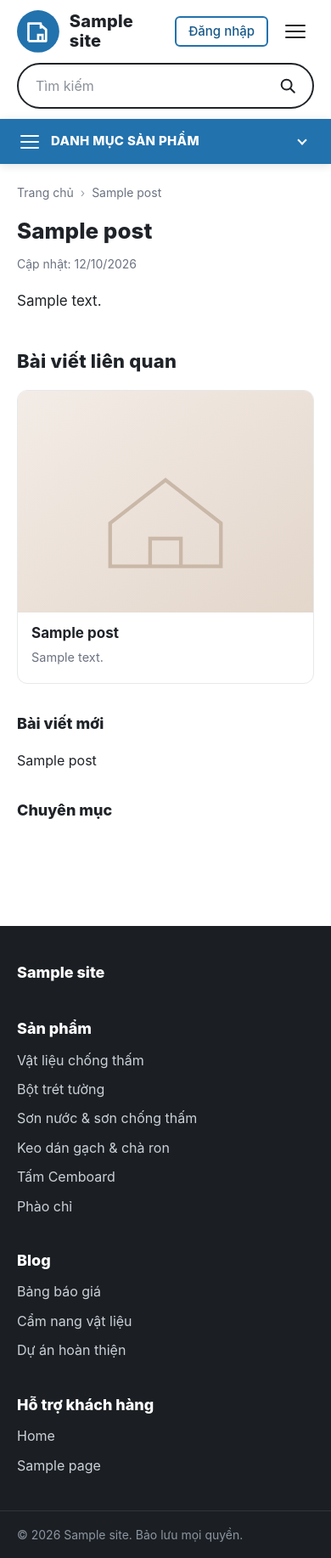
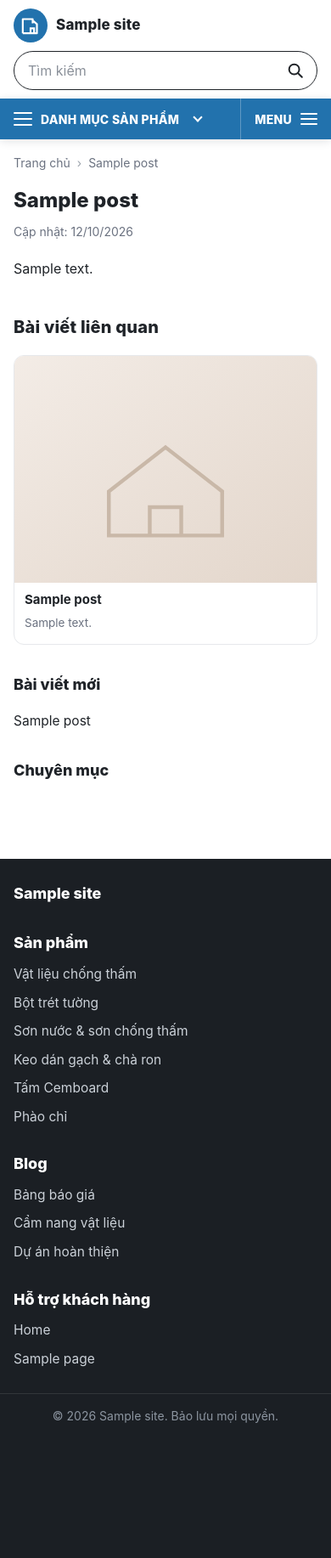
Before and after one commit to phuoclh3-creator/daiphuvinh-theme, a WordPress theme: template dpv-theme/single.php in a window 390 px wide. Shown: the whole page at 85% size. After the commit the page ends 1675 px from the top, so only its background shows below. Run offline with PHP 8.4 and a stand-in for WordPress, Linux system fonts and the light colour scheme; the site name, menu and one post (Sample post) are stand-ins, and other content is empty; some libraries are stand-ins or nearby versions.

Commit message:
Mobile: thiết kế lại giao diện di động (header gọn, thanh Danh mục/Menu dính, dropdown full-width, banner, thẻ sản phẩm 2 cột, nút liên hệ nhỏ gọn)
Co-Authored-By: Claude Sonnet 5.5 <noreply@anthropic.com>
Claude-Session: https://claude.ai/code/session_01GwzTrU4UfvBzdbEgCyytfe

```diff
--- a/dpv-theme/header.php
+++ b/dpv-theme/header.php
@@ -72,10 +72,6 @@ $cart_url  = $has_woo ? wc_get_cart_url() : '';
 					<?php $n = dpv_cart_count(); if ( $n ) : ?><span class="cart-link__n"><?php echo (int) $n; ?></span><?php endif; ?>
 				</a>
 			<?php endif; ?>
-			<button class="nav-toggle" type="button" aria-expanded="false" aria-controls="primary-nav">
-				<span class="screen-reader-text"><?php esc_html_e( 'Mở menu', 'dpv-theme' ); ?></span>
-				<span class="nav-toggle__bars" aria-hidden="true"></span>
-			</button>
 		</div>
 	</div>
 
@@ -95,6 +91,11 @@ $cart_url  = $has_woo ? wc_get_cart_url() : '';
 				<?php endif; ?>
 			</div>
 
+			<button class="menubtn nav-toggle" type="button" aria-expanded="false" aria-controls="primary-nav">
+				<span class="menubtn__label"><?php esc_html_e( 'Menu', 'dpv-theme' ); ?></span>
+				<span class="menubtn__bars" aria-hidden="true"></span>
+			</button>
+
 			<nav id="primary-nav" class="primary-nav" aria-label="<?php esc_attr_e( 'Menu chính', 'dpv-theme' ); ?>">
 				<?php
 				wp_nav_menu( array(
--- a/dpv-theme/style.css
+++ b/dpv-theme/style.css
@@ -88,11 +88,7 @@ button { cursor: pointer; }
 .btn--outline:hover { background: var(--dpv-primary-dark); border-color: var(--dpv-primary-dark); color: #fff; }
 .cart-link { position: relative; color: var(--dpv-text); display: inline-flex; }
 .cart-link__n { position: absolute; top: -6px; right: -8px; background: var(--dpv-primary-dark); color: #fff; font-size: 11px; min-width: 18px; height: 18px; line-height: 18px; text-align: center; border-radius: 9px; padding: 0 4px; }
-.nav-toggle { display: none; background: transparent; border: 0; width: 44px; height: 44px; padding: 0; position: relative; }
-.nav-toggle__bars, .nav-toggle__bars::before, .nav-toggle__bars::after { content: ""; display: block; position: absolute; left: 10px; right: 10px; height: 2px; background: var(--dpv-text); border-radius: 2px; }
-.nav-toggle__bars { top: 21px; }
-.nav-toggle__bars::before { top: -7px; left: 0; right: 0; }
-.nav-toggle__bars::after { top: 7px; left: 0; right: 0; }
+.menubtn { display: none; }
 
 /* Thanh đỏ */
 .navbar { background: var(--dpv-primary); color: #fff; position: sticky; top: 0; z-index: 100; box-shadow: 0 2px 10px rgba(16, 24, 40, .12); }
@@ -295,36 +291,120 @@ body.admin-bar .navbar { top: 32px; }
 	.footer-grid { grid-template-columns: 1fr 1fr; }
 }
 @media (max-width: 820px) {
-	.header-top { grid-template-columns: 1fr auto; gap: 12px; padding-top: 12px; padding-bottom: 12px; }
-	.header-top .searchform { grid-column: 1 / -1; order: 3; }
-	.header-contact { display: none; }
-	.header-actions { grid-column: auto; order: 2; gap: 10px; }
-	.header-actions .btn { padding: 7px 14px; font-size: 15px; }
-	.nav-toggle { display: inline-block; }
-	.navbar__in { flex-direction: column; gap: 0; min-height: 0; }
-	.catbtn-wrap { width: 100%; }
-	.catbtn { padding: 14px 4px; }
-	.primary-nav { display: none; }
-	.primary-nav.is-open { display: block; padding-bottom: 8px; max-height: calc(100vh - 130px); overflow-y: auto; }
-	.primary-nav .menu { flex-direction: column; }
-	.primary-nav .menu > li > a { padding: 12px 4px; border-bottom: 1px solid rgba(255, 255, 255, .18); }
-	.primary-nav .sub-menu { position: static; display: block; box-shadow: none; background: rgba(0, 0, 0, .12); border-radius: 0; }
-	.primary-nav .sub-menu a { color: #fff; }
-	.hero { grid-template-columns: minmax(0, 1fr); }
+	body { font-size: 15.5px; }
+	.container { padding: 0 16px; }
+
+	/* Header gọn: logo + giỏ hàng, ô tìm kiếm full-width bên dưới */
+	.header-top { grid-template-columns: minmax(0, 1fr) auto; gap: 10px 12px; padding-top: 10px; padding-bottom: 10px; }
+	.header-top .searchform { grid-column: 1 / -1; order: 3; border-width: 1.5px; }
+	.searchform__input { padding: 9px 16px; }
+	.searchform__btn { padding: 0 14px; }
+	.header-contact, .header-actions .btn { display: none; }
+	.header-actions { grid-column: auto; order: 2; gap: 0; }
+	.brand { gap: 10px; }
+	.brand__mark svg { width: 40px; height: 40px; }
+	.custom-logo-link img { max-height: 44px; }
+	.brand__name { font-size: 17px; }
+	.brand__tag { font-size: 11px; }
+	.cart-link { width: 42px; height: 42px; align-items: center; justify-content: center; border-radius: 50%; background: var(--dpv-soft); }
+	.cart-link svg { width: 24px; height: 24px; }
+
+	/* Thanh điều hướng dính: [Danh mục] [Menu]; bảng xổ phủ full-width bên dưới */
+	.navbar__in { gap: 0; min-height: 48px; justify-content: space-between; }
+	.catbtn-wrap { position: static; width: auto; flex: 1; min-width: 0; }
+	.catbtn { padding: 0; gap: 10px; font-size: 14px; }
+	.catbtn.can-drop::after { margin-left: 8px; margin-right: 0; }
+	.is-home .catbtn { cursor: pointer; }
+	.menubtn { display: inline-flex; align-items: center; gap: 10px; flex: none; background: transparent; border: 0; border-left: 1px solid rgba(255, 255, 255, .28); color: #fff; font-weight: 800; text-transform: uppercase; letter-spacing: .02em; font-size: 14px; padding: 0 0 0 16px; margin-left: 12px; }
+	.menubtn__bars, .menubtn__bars::before, .menubtn__bars::after { content: ""; display: block; width: 20px; height: 2px; background: currentColor; border-radius: 2px; position: relative; transition: transform .2s, background .2s; }
+	.menubtn__bars::before { position: absolute; top: -6px; left: 0; }
+	.menubtn__bars::after { position: absolute; top: 6px; left: 0; }
+	.menubtn[aria-expanded="true"] .menubtn__bars { background: transparent; }
+	.menubtn[aria-expanded="true"] .menubtn__bars::before { top: 0; transform: rotate(45deg); }
+	.menubtn[aria-expanded="true"] .menubtn__bars::after { top: 0; transform: rotate(-45deg); }
+
+	.cat-panel--drop, .primary-nav { position: absolute; top: 100%; left: 0; right: 0; width: auto; max-height: calc(100vh - 120px); max-height: calc(100dvh - 120px); overflow-y: auto; overscroll-behavior: contain; box-shadow: 0 14px 28px rgba(16, 24, 40, .22); }
+	.cat-panel--drop { border-radius: 0; padding: 4px 0; background: #fff; }
+	.cat-panel--drop[hidden] { display: none; }
+	.cat-list > li > a { padding: 13px 20px; font-size: 16px; border-bottom: 1px solid var(--dpv-line); }
+	.cat-list > li:last-child > a { border-bottom: 0; }
+	.cat-list .sub-menu { position: static; display: block; box-shadow: none; border-radius: 0; background: var(--dpv-soft); padding: 2px 0; min-width: 0; }
+	.cat-list > li.menu-item-has-children > a::after { transform: rotate(135deg); }
+	.cat-list .sub-menu a { padding: 10px 20px 10px 34px; font-size: 15px; }
+
+	.primary-nav { display: none; background: #fff; border-radius: 0; }
+	.primary-nav.is-open { display: block; }
+	.primary-nav .menu { flex-direction: column; gap: 0; height: auto; }
+	.primary-nav .menu > li { display: block; }
+	.primary-nav .menu > li > a { color: var(--dpv-text); font-size: 15px; padding: 14px 20px; border-bottom: 1px solid var(--dpv-line); }
+	.primary-nav .menu > li > a:hover, .primary-nav .menu > li.current-menu-item > a, .primary-nav .menu > li.current_page_item > a { background: var(--dpv-soft); color: var(--dpv-primary-dark); border-bottom-color: var(--dpv-line); }
+	.primary-nav .menu-item-has-children > a::after { display: none; }
+	.primary-nav .sub-menu { position: static; display: block; box-shadow: none; background: var(--dpv-soft); border-radius: 0; padding: 0; min-width: 0; }
+	.primary-nav .sub-menu a { color: var(--dpv-text); padding: 11px 20px 11px 34px; }
+
+	/* Trang chủ: banner + danh mục nhanh */
+	.hero { grid-template-columns: minmax(0, 1fr); gap: 14px; padding-top: 12px; }
 	.hero__cats { display: none; }
-	.slider { min-height: 0; aspect-ratio: 16 / 10; }
-	.slide__copy { max-width: 92%; padding: 20px 22px; }
-	.side-list { grid-template-columns: 1fr; }
+	.slider { min-height: 0; aspect-ratio: 16 / 11; border-radius: 10px; }
+	.slide--default { align-items: flex-start; }
+	.slide__copy { max-width: 100%; padding: 18px 18px 40px; }
+	.slide__kicker { font-size: 11.5px; margin-bottom: 6px; }
+	.slide__title { font-size: 20px; margin-bottom: 10px; }
+	.slide__bullets li { font-size: 14px; padding-left: 16px; margin-bottom: 2px; line-height: 1.45; }
+	.slide__bullets li::before { width: 6px; height: 6px; }
+	.slider__dots { bottom: 10px; }
+	.slider__dot { width: 8px; height: 8px; }
+
+	.hero__side .section-title--left { font-size: 20px; margin-bottom: 10px; }
+	.side-list { grid-template-columns: minmax(0, 1fr); gap: 10px; }
+	.side-item { display: grid; grid-template-columns: 112px minmax(0, 1fr); gap: 12px; align-items: center; background: #fff; border: 1px solid var(--dpv-line); border-radius: 10px; padding: 8px; }
+	.side-item__img { aspect-ratio: 4 / 3; border-radius: 6px; }
+	.side-item__title { margin-top: 0; font-size: 15px; font-weight: 600; }
+
+	/* Khối nội dung */
+	.block { padding-top: 22px; }
+	.block__head { margin-bottom: 12px; gap: 10px; }
+	.block__head .section-title { font-size: 12.5px; padding: 6px 26px 6px 12px; letter-spacing: .03em; }
+	.more { font-size: 13px; padding-bottom: 6px; }
+	.section-title { font-size: 20px; }
+	.grid { gap: 12px; }
 	.grid--3 { grid-template-columns: minmax(0, 1fr); }
-	.section-title { font-size: 22px; }
-	.block__head .section-title { font-size: 13px; padding: 6px 28px 6px 12px; }
-	.more { font-size: 13px; }
-	.archive-title, .entry-title { font-size: 26px; }
-	.cat-panel--drop { position: static; }
+	.project { aspect-ratio: 16 / 6.4; }
+	.project__title { font-size: 15px; padding: 12px 18px; }
+	.card__body { padding: 10px 12px 14px; }
+	.card__title { font-size: 15px; line-height: 1.35; }
+	.card__excerpt { font-size: 13.5px; }
+	.woocommerce ul.products li.product .woocommerce-loop-product__title { font-size: 14.5px; padding: 0 10px; }
+	.woocommerce ul.products li.product .price { padding: 0 10px; font-size: 14px; }
+	.woocommerce ul.products li.product .button { margin: 8px 10px 0; padding: 9px 12px; font-size: 13.5px; }
+
+	.intro { padding-top: 26px; }
+	.intro__h1 { font-size: 22px; }
+	.archive-title, .entry-title { font-size: 24px; }
+	.entry-content { font-size: 16px; }
+	.entry-content h2 { font-size: 21px; }
+	.entry-content h3 { font-size: 18px; }
+	.entry-content table { display: block; overflow-x: auto; }
+	.page-wrap { padding-top: 16px; padding-bottom: 36px; }
+	.woocommerce div.product .product_title { font-size: 24px; }
+
+	/* Footer */
+	.site-footer { margin-top: 28px; }
+	.footer-grid { padding-top: 30px; padding-bottom: 20px; gap: 24px; }
+	.footer-bottom { padding: 14px 0 76px; text-align: center; }
+
+	/* Nút liên hệ nhanh: gọn, sát mép dưới */
+	.float-contact { right: 12px; bottom: 12px; gap: 8px; }
+	.float-contact__btn { min-width: 0; height: 42px; padding: 0 16px; font-size: 14px; border-radius: 21px; }
 }
 @media (max-width: 520px) {
-	.grid--4, .woocommerce ul.products { grid-template-columns: repeat(2, minmax(0, 1fr)); gap: 12px; }
+	.grid--4, .woocommerce ul.products { grid-template-columns: repeat(2, minmax(0, 1fr)); gap: 10px; }
 	.footer-grid { grid-template-columns: 1fr; }
+}
+@media (max-width: 380px) {
+	.catbtn { font-size: 13px; letter-spacing: 0; }
+	.menubtn { font-size: 13px; padding-left: 12px; margin-left: 8px; }
+	.side-item { grid-template-columns: 96px minmax(0, 1fr); }
 }
 
 /* Form bình luận */
```
Also changed, not shown: dpv-theme/assets/js/main.js (+23 -4 lines).
